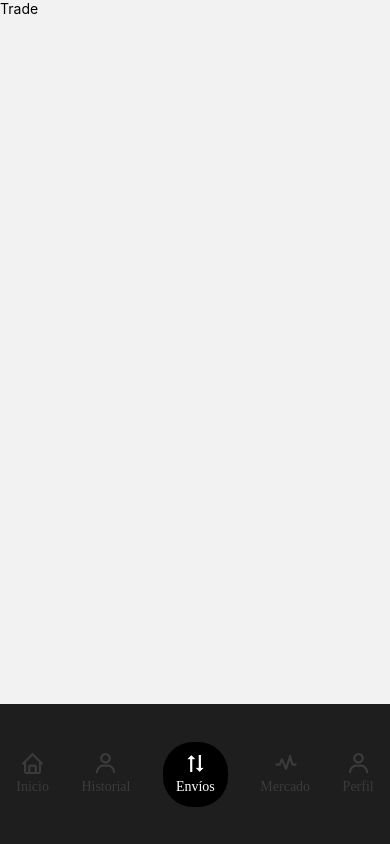
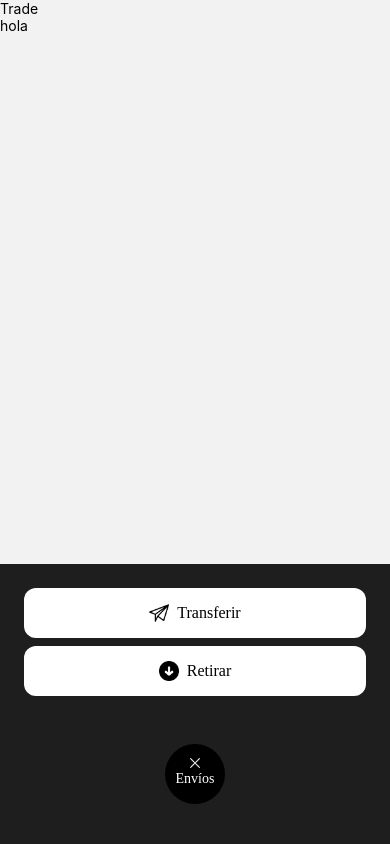
Before and after one commit to Giosevid/MyCryptoWallet, a React Native app: screen / in a window 390 px wide. Both pictures are taken after a click on the button "Envíos". Built offline with nearby package versions, Linux system fonts and the light colour scheme.

Commit message:
Button trade animated with modal

```diff
--- a/App.js
+++ b/App.js
@@ -2,13 +2,17 @@ import * as React from 'react';
 import {NavigationContainer} from '@react-navigation/native';
 import {Provider as PaperProvider} from 'react-native-paper';
 import StackNavigator from './src/Navigation/StackNavigator';
+import {Provider} from 'react-redux';
+import store from './src/redux/store';
 
 export default function App() {
   return (
-    <PaperProvider>
-      <NavigationContainer>
-        <StackNavigator />
-      </NavigationContainer>
-    </PaperProvider>
+    <Provider store={store}>
+      <PaperProvider>
+        <NavigationContainer>
+          <StackNavigator />
+        </NavigationContainer>
+      </PaperProvider>
+    </Provider>
   );
 }
--- a/package.json
+++ b/package.json
@@ -13,6 +13,7 @@
     "@react-navigation/bottom-tabs": "^6.3.1",
     "@react-navigation/native": "^6.0.10",
     "@react-navigation/native-stack": "^6.6.2",
+    "@reduxjs/toolkit": "^1.8.2",
     "react": "18.0.0",
     "react-native": "0.69.0",
     "react-native-paper": "^4.12.1",
--- /dev/null
+++ b/src/Components/Button/index.js
@@ -0,0 +1,12 @@
+import React from 'react';
+import {TouchableOpacity, Image, Text} from 'react-native';
+import styles from './styles';
+
+export default function Button({icon, label, onPress, buttonStyles}) {
+  return (
+    <TouchableOpacity style={[styles.container, {...buttonStyles}]}>
+      <Image source={icon} resizeMode="contain" style={styles.icon} />
+      <Text style={[styles.text]}>{label}</Text>
+    </TouchableOpacity>
+  );
+}
--- /dev/null
+++ b/src/Components/Button/styles.js
@@ -0,0 +1,29 @@
+import {StyleSheet} from 'react-native';
+import MIXINS from '../../assets/theme/mixins';
+import COLORS from '../../assets/theme/colors';
+import TYPOGRAPHY from '../../assets/theme/typography';
+
+const styles = StyleSheet.create({
+  container: {
+    flexDirection: 'row',
+    alignItems: 'center',
+    justifyContent: 'center',
+    height: 50,
+    borderRadius: MIXINS.radius,
+    backgroundColor: COLORS.white,
+  },
+  icon: {
+    width: 20,
+    height: 20,
+  },
+  text: {
+    marginLeft: MIXINS.base,
+    color: COLORS.black,
+    ...TYPOGRAPHY.h3,
+  },
+  withTrade: {
+    marginTop: MIXINS.base,
+  },
+});
+
+export default styles;
--- /dev/null
+++ b/src/Components/MainLayout/constants.js
@@ -0,0 +1,14 @@
+import ICONS from '../../assets/theme/icons';
+
+export const propertyButton = [
+  {
+    label: 'Transferir',
+    icon: ICONS.send,
+    onPress: () => console.log('Transferir'),
+  },
+  {
+    label: 'Retirar',
+    icon: ICONS.withdraw,
+    onPress: () => console.log('Retirar'),
+  },
+];
--- a/src/Components/MainLayout/index.js
+++ b/src/Components/MainLayout/index.js
@@ -1,6 +1,43 @@
-import React from 'react';
-import {View} from 'react-native';
+import React, {useRef, useEffect} from 'react';
+import {View, Animated, Text} from 'react-native';
+import {propertyButton} from './constants';
+import styles from './styles';
+import Button from '../Button/index';
+import MIXINS from '../../assets/theme/mixins';
+import {useSelector, useDispatch} from 'react-redux';
 
 export default function MainLayout({children}) {
-  return <View style={{flex: 1}}>{children}</View>;
+  const {isTrade} = useSelector(state => state.trade);
+  const modalAnimationValue = useRef(new Animated.Value(0)).current;
+
+  useEffect(() => {
+    Animated.timing(modalAnimationValue, {
+      toValue: isTrade ? 1 : 0,
+      duration: 500,
+      useNativeDriver: false,
+    }).start();
+  }, [isTrade]);
+
+  const valueTop = modalAnimationValue.interpolate({
+    inputRange: [0, 1],
+    outputRange: [MIXINS.height, MIXINS.height - 280],
+  });
+
+  return (
+    <View style={styles().container}>
+      {children}
+      <Text>hola</Text>
+      <Animated.View style={styles(valueTop).animatedView}>
+        {propertyButton.map((property, index) => (
+          <Button
+            key={index}
+            icon={property.icon}
+            label={property.label}
+            onPress={property.onPress}
+            buttonStyles={property.label === 'Retirar' && styles().tradeStyles}
+          />
+        ))}
+      </Animated.View>
+    </View>
+  );
 }
--- /dev/null
+++ b/src/Components/MainLayout/styles.js
@@ -0,0 +1,23 @@
+import {StyleSheet} from 'react-native';
+import MIXINS from '../../assets/theme/mixins';
+import COLORS from '../../assets/theme/colors';
+
+const styles = valueTop =>
+  StyleSheet.create({
+    container: {
+      flex: 1,
+    },
+    animatedView: {
+      position: 'absolute',
+      left: 0,
+      top: valueTop,
+      width: '100%',
+      padding: MIXINS.padding,
+      backgroundColor: COLORS.primary,
+    },
+    tradeStyles: {
+      marginTop: MIXINS.base,
+    },
+  });
+
+export default styles;
--- a/src/Components/TabIcon/index.js
+++ b/src/Components/TabIcon/index.js
@@ -2,8 +2,15 @@ import React from 'react';
 import {View, Text, TouchableOpacity, Image} from 'react-native';
 import styles from './styles';
 import {getInfoTabs} from './constants';
+import ICONS from '../../assets/theme/icons';
+import {useSelector, useDispatch} from 'react-redux';
+import {setIsTrade} from '../../redux/reducers/tabReducer';
 
 export default function TabIcon({state, descriptors, navigation}) {
+  const {isTrade} = useSelector(state => state.trade);
+
+  const dispatch = useDispatch();
+
   return (
     <View style={styles().container}>
       {state.routes.map((route, index) => {
@@ -14,6 +21,10 @@ export default function TabIcon({state, descriptors, navigation}) {
         const isFocused = state.index === index;
 
         const onPress = () => {
+          if (name === 'Trade') {
+            dispatch(setIsTrade(!isTrade));
+          }
+
           const event = navigation.emit({
             type: 'tabPress',
             target: route.key,
@@ -21,7 +32,10 @@ export default function TabIcon({state, descriptors, navigation}) {
           });
 
           if (!isFocused && !event.defaultPrevented) {
-            navigation.navigate({name: route.name, merge: true});
+            navigation.navigate({
+              name: route.name,
+              merge: true,
+            });
           }
         };
 
@@ -34,6 +48,7 @@ export default function TabIcon({state, descriptors, navigation}) {
 
         const {label, icon} = getInfoTabs[name];
 
+        const renderIcon = activeTrade => {
           return (
             <TouchableOpacity
               accessibilityRole="button"
@@ -48,13 +63,21 @@ export default function TabIcon({state, descriptors, navigation}) {
                 ]}>
                 <Image
                   resizeMode="contain"
-                source={icon}
-                style={styles(isFocused).icon}
+                  source={activeTrade ? ICONS.close : icon}
+                  style={[
+                    styles(isFocused).icon,
+                    activeTrade && styles().closeIcon,
+                  ]}
                 />
                 <Text style={styles(isFocused).text}>{label}</Text>
               </View>
             </TouchableOpacity>
           );
+        };
+
+        return !isTrade
+          ? renderIcon()
+          : name === 'Trade' && renderIcon(isTrade);
       })}
     </View>
   );
--- a/src/Components/TabIcon/styles.js
+++ b/src/Components/TabIcon/styles.js
@@ -32,10 +32,14 @@ const styles = isFocused =>
       tintColor: isFocused ? COLORS.white : COLORS.secondary,
     },
     tradeStyle: {
-      width: 65,
-      height: 65,
+      width: 60,
+      height: 60,
       borderRadius: 30,
       backgroundColor: COLORS.black,
+    },
+    closeIcon: {
+      width: 10,
+      height: 10,
     },
   });
 
--- a/src/Screens/Trade/index.js
+++ b/src/Screens/Trade/index.js
@@ -1,10 +1,13 @@
 import React from 'react';
 import {View, Text} from 'react-native';
+import MainLayout from '../../Components/MainLayout';
 
 export default function Trade() {
   return (
-    <View>
-      <Text>Trade</Text>
-    </View>
+    <MainLayout>
+      <View>
+        <Text>Trade</Text>
+      </View>
+    </MainLayout>
   );
 }
--- /dev/null
+++ b/src/redux/reducers/tabReducer.js
@@ -0,0 +1,19 @@
+import {createSlice} from '@reduxjs/toolkit';
+
+const initialState = {
+  isTrade: false,
+};
+
+export const tradeReducer = createSlice({
+  name: 'trade',
+  initialState,
+  reducers: {
+    setIsTrade: (state, action) => {
+      state.isTrade = action.payload;
+    },
+  },
+});
+
+export const {setIsTrade} = tradeReducer.actions;
+
+export default tradeReducer.reducer;
--- /dev/null
+++ b/src/redux/store/index.js
@@ -0,0 +1,8 @@
+import {configureStore} from '@reduxjs/toolkit';
+import tradeReducer from '../reducers/tabReducer';
+
+export default configureStore({
+  reducer: {
+    trade: tradeReducer,
+  },
+});
```
Also changed, not shown: 1 other file (tests, documents, lock files or other folders). Lines whose indentation alone changed are shown as unchanged.
